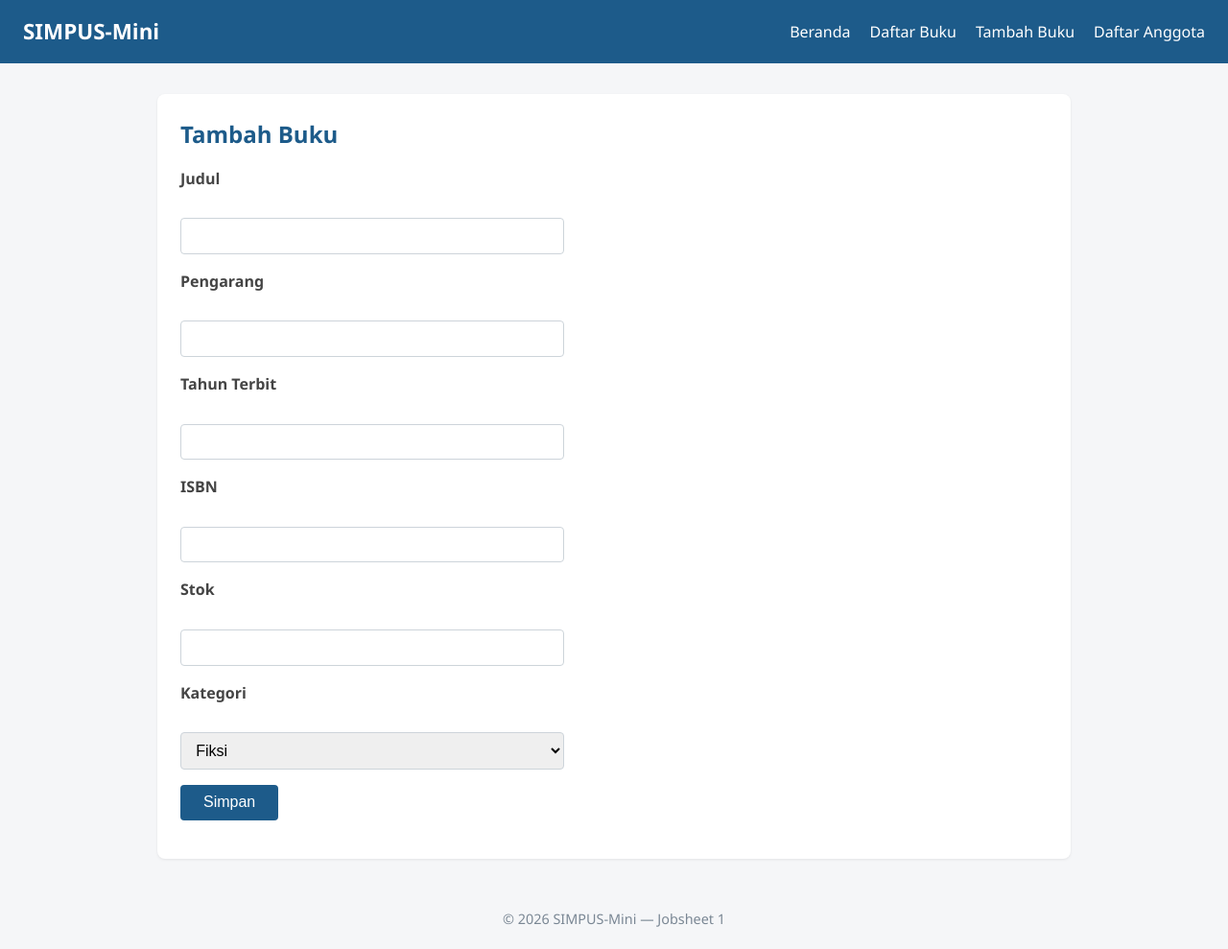
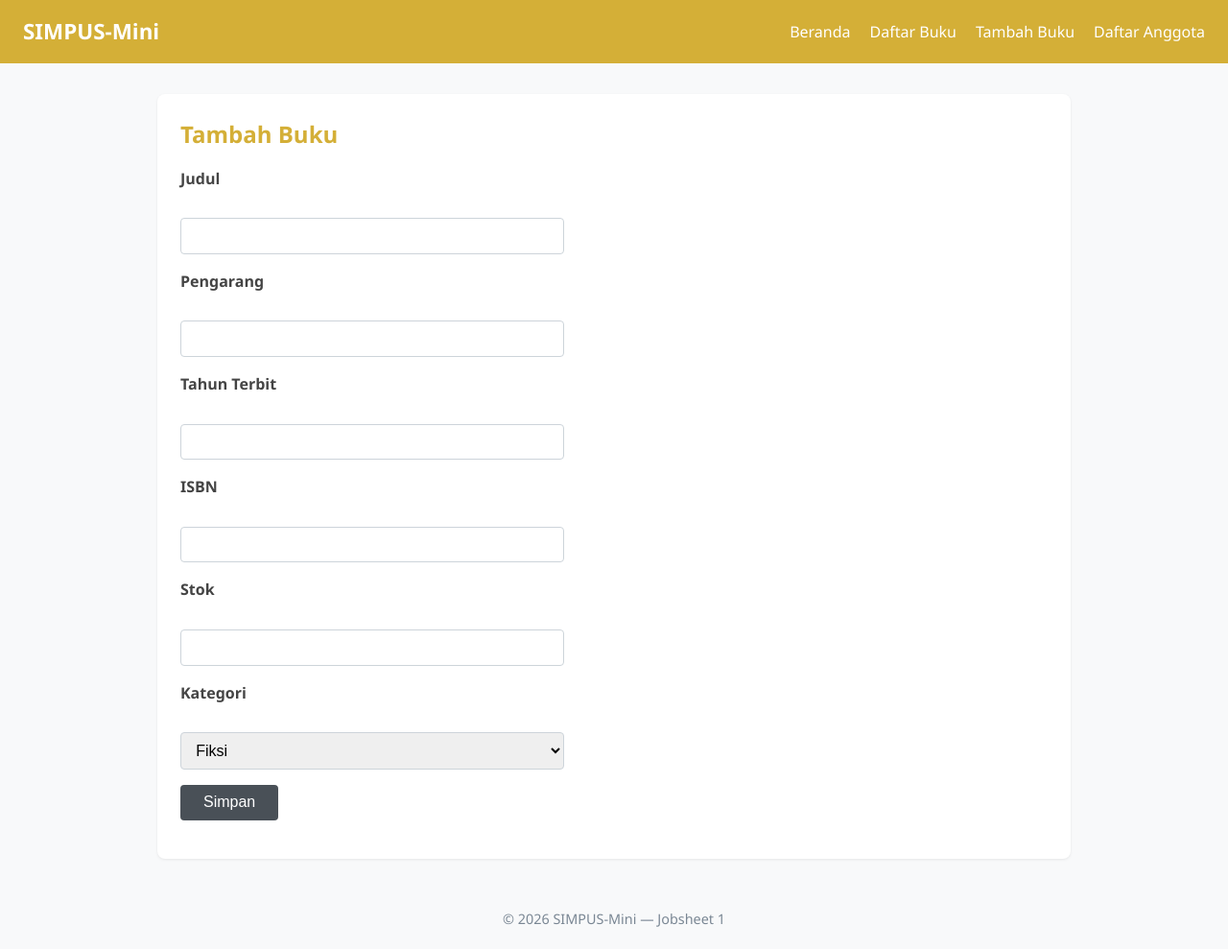
Before and after one commit to m-zasky/Zasky_Pemrograman_Web2026, a PHP site: page /buku/tambah.html in a window 1280 px wide. Shown: the whole page at 96% size. Run offline with PHP 8.4, Linux system fonts and the light colour scheme.

Commit message:
Latihan Tambahan, Poin-1 Ubah Skema Warna

```diff
--- a/jobsheet-02/assets/css/style.css
+++ b/jobsheet-02/assets/css/style.css
@@ -7,8 +7,9 @@
 
 body {
     font-family: "Segoe UI", Arial, sans-serif;
-    color: #2b2b2b;
-    background-color: #f5f6f8;
+    color: #495057;
+    /*ubah warna teks*/
+    background-color: #f8f9fa;
     line-height: 1.5;
 }
 
@@ -23,7 +24,8 @@ a:hover {
 
 /* ===== Header & Navbar (Flexbox) ===== */
 header {
-    background-color: #1d5b8a;
+    background-color: #d4af37;
+    /*ubah warna header*/
     color: #fff;
     padding: 1rem 1.5rem;
     display: flex;
@@ -64,7 +66,8 @@ section {
 
 section h2 {
     margin-bottom: 1rem;
-    color: #1d5b8a;
+    /* judul section ubah warna */
+    color: #d4af37;
 }
 
 /* ===== Kartu Statistik (CSS Grid) ===== */
@@ -90,7 +93,8 @@ main section:nth-of-type(2) article h3 {
 main section:nth-of-type(2) article p {
     font-size: 1.8rem;
     font-weight: 700;
-    color: #1d5b8a;
+    /* warna statistik */
+    color: #d4af37;
 }
 
 /* ===== Tabel ===== */
@@ -99,14 +103,16 @@ table {
     border-collapse: collapse;
 }
 
-th, td {
+th,
+td {
     text-align: left;
     padding: 0.65rem 0.75rem;
     border-bottom: 1px solid #e2e6ea;
 }
 
 thead {
-    background-color: #1d5b8a;
+    /* ubah warna bg */
+    background-color: #495057;
     color: #fff;
 }
 
@@ -160,7 +166,8 @@ form select {
 }
 
 form button[type="submit"] {
-    background-color: #1d5b8a;
+    /* ubah warna button */
+    background-color: #495057;
     color: #fff;
     border: none;
     padding: 0.6rem 1.5rem;
@@ -170,7 +177,8 @@ form button[type="submit"] {
 }
 
 form button[type="submit"]:hover {
-    background-color: #164869;
+    background-color: #d4af37;
+    /* Saat di-hover berubah jadi kuning emas */
 }
 
 /* ===== Footer ===== */
```
